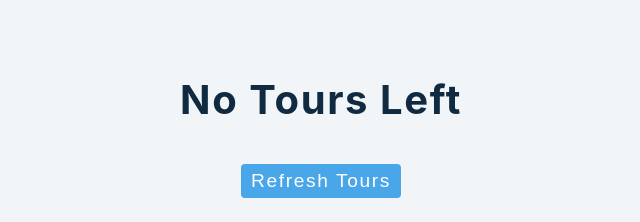
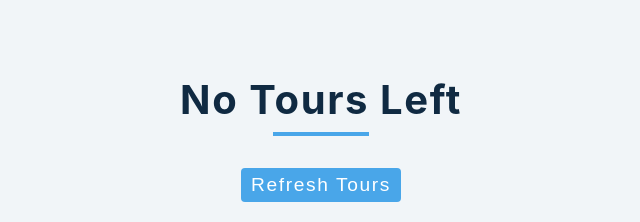
Before and after one commit to LoW910/tours-simple, a React (Create React App) app: page / in a window 1280 px wide. Shown: the top 222 px of the page, without its empty margins (319-959 px from the left). Built offline with nearby package versions, Linux system fonts and the light colour scheme; no server answers.

Commit message:
added underline to No tours left

```diff
--- a/src/App.js
+++ b/src/App.js
@@ -43,6 +43,7 @@ function App() {
             <main>
                 <div className="title">
                     <h2>No Tours Left</h2>
+                    <div className="underline"></div>
                     <button className="btn" onClick={fetchTours}>
                         Refresh Tours
                     </button>
```
